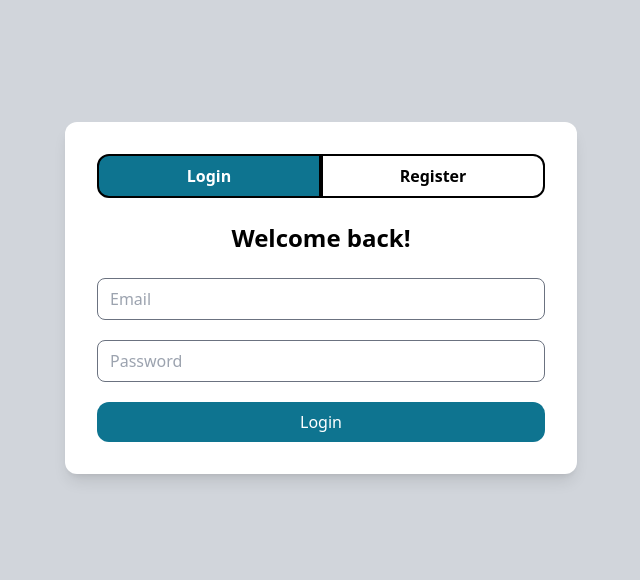
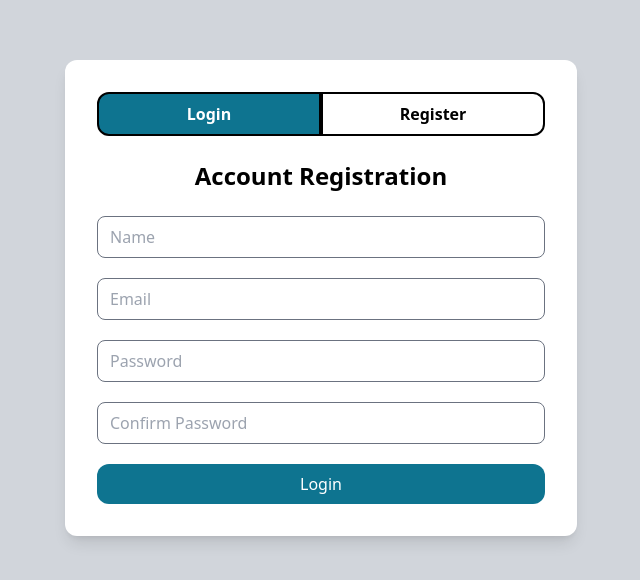
Before and after one commit to RZNCQ/SEP_MovieBooking, a website: page public/account.html in a window 1280 px wide. Shown: the part 102-682 px from the top of the page, without its empty margins (319-959 px from the left). Drawn offline with nearby package versions, Linux system fonts and the light colour scheme.

Commit message:
registeration Form

```diff
--- a/public/account.html
+++ b/public/account.html
@@ -12,14 +12,29 @@
             <button id="loginBtn" class="bg-cyan-700 w-1/2 py-2 text-white border-2 border-black font-bold rounded-l-xl">Login</button>
             <button id="registerBtn" class="bg-silver-600 w-1/2 py-2 text-black border-2 border-black font-bold rounded-r-xl">Register</button>
         </div>
-        <div id="login">
+
+        <div id="login" class="hidden">
             <h3 class="text-2xl font-bold text-center mb-6">Welcome back!</h3>
             <input type="email" placeholder="Email" class="w-full py-2 border border-gray-500 rounded-lg px-3 mb-5">
             <input type="password" placeholder="Password" class="w-full py-2 border border-gray-500 rounded-lg px-3 mb-5">
             <button class="w-full bg-cyan-700 text-white py-2 rounded-xl hover:bg-cyan-500">Login</button>
         </div>
 
+        <div id="register">
+            <h3 class="text-2xl font-bold text-center mb-6">Account Registration</h3>
+            <input type="text" placeholder="Name" class="w-full py-2 border border-gray-500 rounded-lg px-3 mb-5">
+            <input type="email" placeholder="Email" class="w-full py-2 border border-gray-500 rounded-lg px-3 mb-5">
+            <input type="password" placeholder="Password" class="w-full py-2 border border-gray-500 rounded-lg px-3 mb-5">
+            <input type="password" placeholder="Confirm Password" class="w-full py-2 border border-gray-500 rounded-lg px-3 mb-5">
+            <button class="w-full bg-cyan-700 text-white py-2 rounded-xl hover:bg-cyan-500">Login</button>
+        </div>
+
     </div>
+    <script>
+        const loginBtn = document.getElementById("loginBtn");
+        const registerBtn = document.getElementById("registerBtn");
+
+    </script>
     <script src="account.js"></script>
 </body>
 </html>
```
